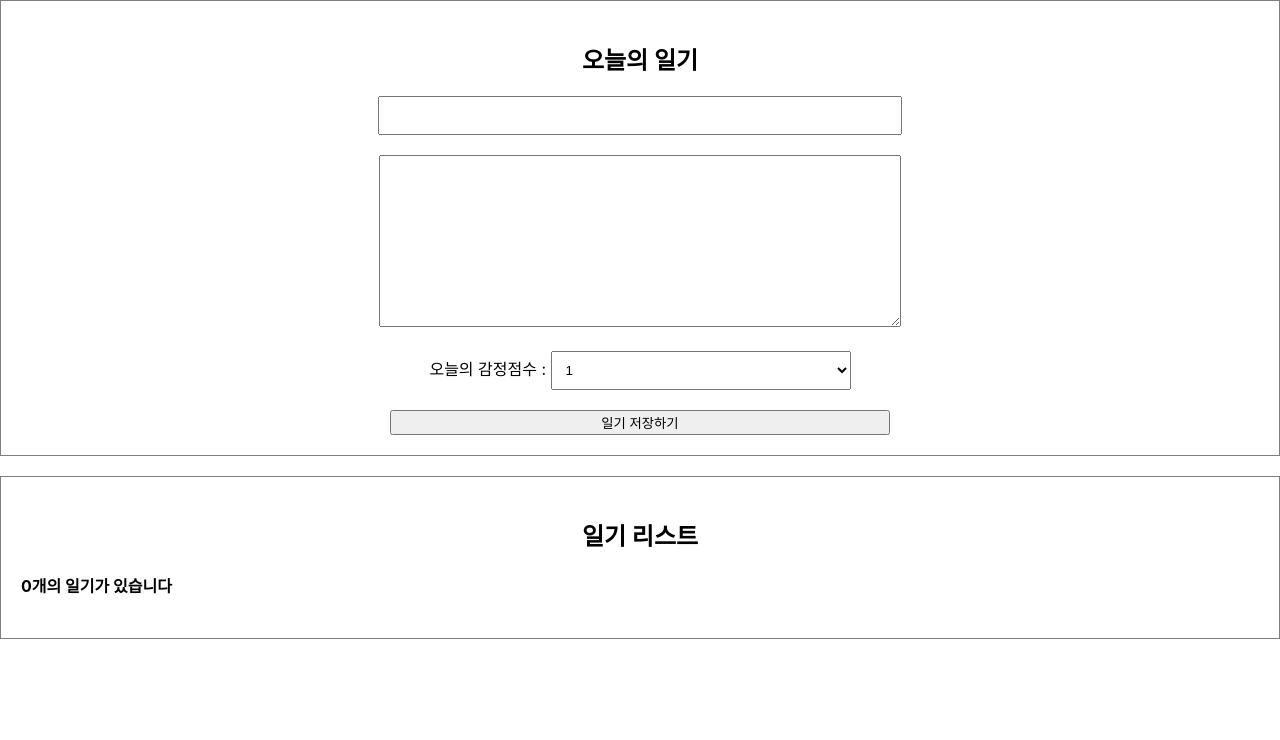
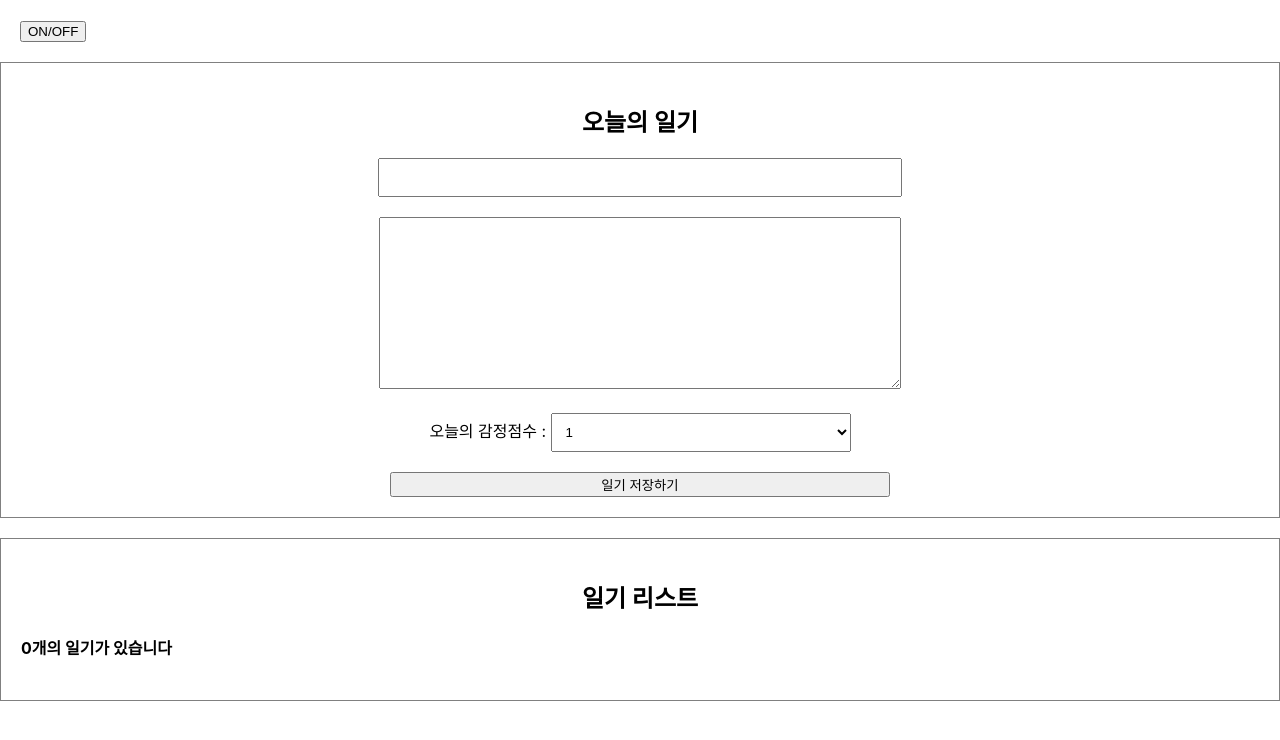
Before and after one commit to chaeleenkim/SimpleDiary_React, a React (Create React App) app: page / in a window 1280 px wide. Shown: the top 740 px of the page. Built offline with nearby package versions, Linux system fonts and the light colour scheme.

Commit message:
life cycle

```diff
--- a/src/App.js
+++ b/src/App.js
@@ -2,6 +2,7 @@
 import "./App.css";
 import DiaryEditor from "./DiaryEditor";
 import DiaryList from "./DiaryList";
+import Lifecycle from "./LifeCycle";
 
 // const dummyList = [
 //   {
@@ -65,6 +66,7 @@
 
   return (
     <div className="App">
+      <Lifecycle />
       <DiaryEditor onCreate={onCreate} />
       <DiaryList onEdit={onEdit} onRemove={onRemove} diaryList={data} />
     </div>
--- /dev/null
+++ b/src/LifeCycle.js
@@ -0,0 +1,26 @@
+import React, { useEffect, useState } from "react";
+
+const UnmountTest = () => {
+  useEffect(() => {
+    console.log("Mount!");
+
+    return () => {
+      //Unmount 시점에 실행되게 됨
+      console.log("UnMount!");
+    };
+  }, []);
+};
+
+const Lifecycle = () => {
+  const [isVisible, setIsVisible] = useState(false);
+  const toggle = () => setIsVisible(!isVisible);
+
+  return (
+    <div style={{ padding: 20 }}>
+      <button onClick={toggle}>ON/OFF</button>
+      {isVisible && <UnmountTest />}
+    </div>
+  );
+};
+
+export default Lifecycle;
```
